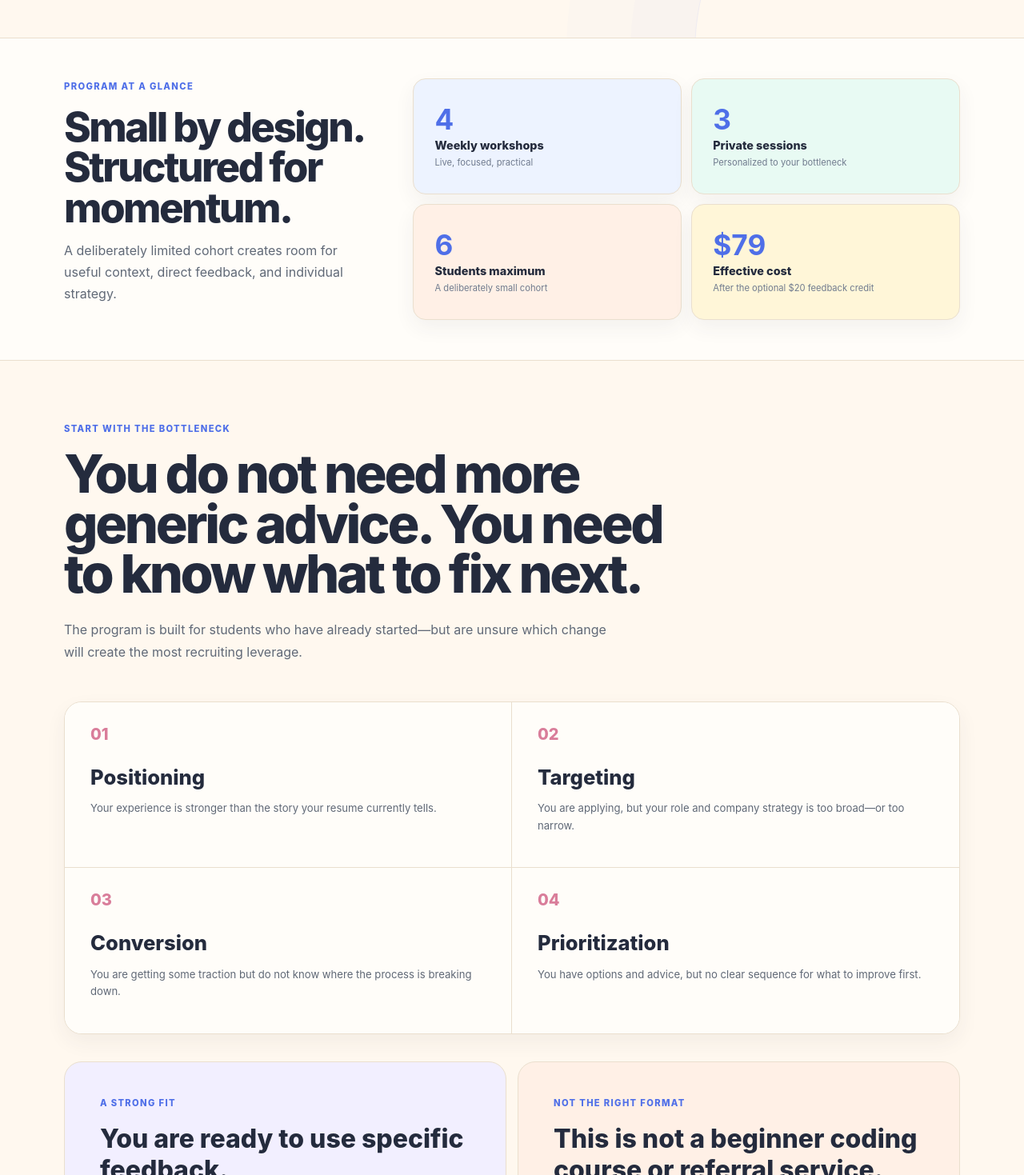
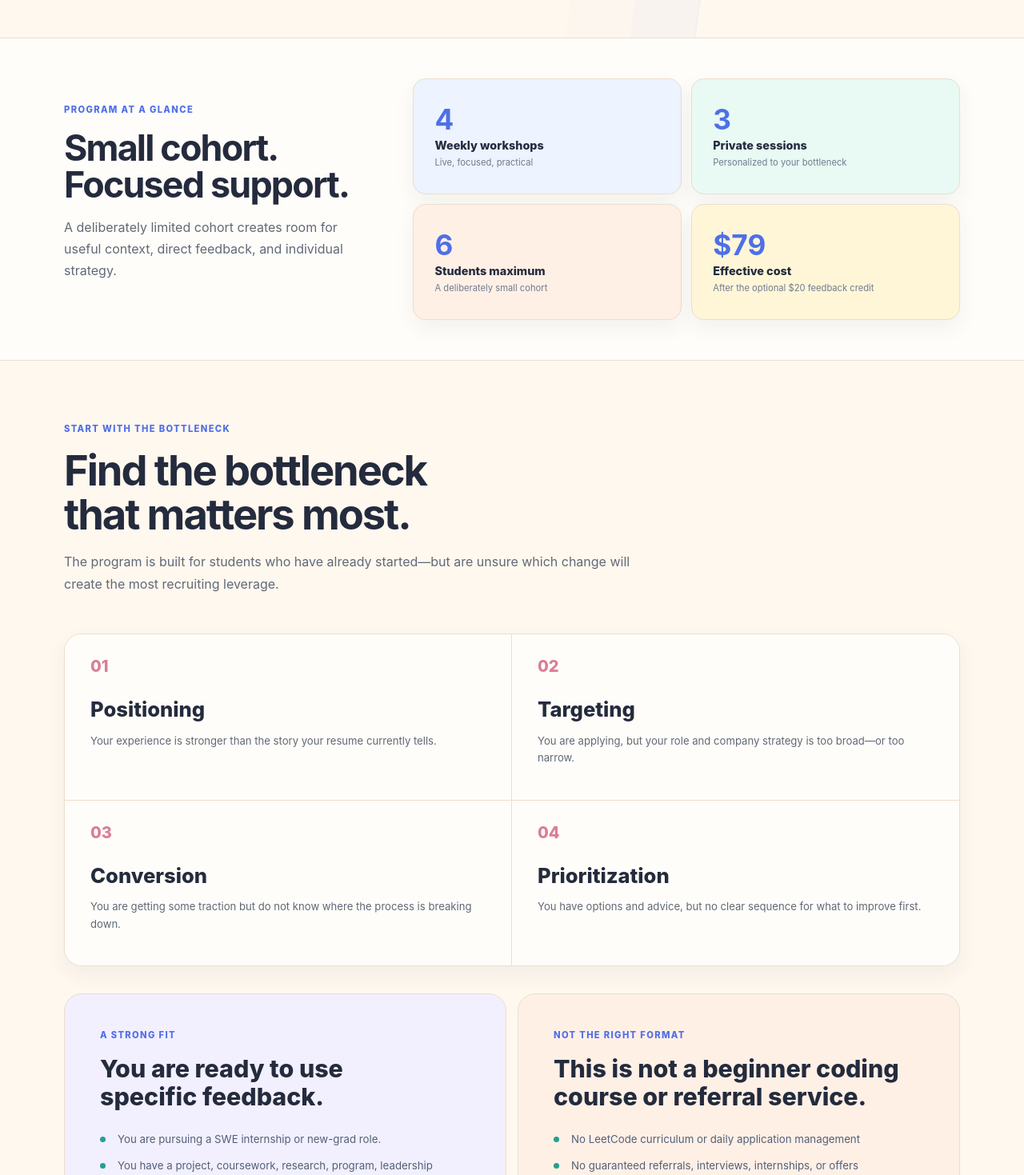
Before and after one commit to kelly0921/recruiting-season-accelerator-application, a React (Vite) app: page / in a window 1280 px wide. Shown: the part 821-2290 px from the top of the page at 80% size. Built offline with nearby package versions, Linux system fonts and the light colour scheme.

Commit message:
Improve accelerator heading readability

```diff
--- a/src/LandingPage.jsx
+++ b/src/LandingPage.jsx
@@ -144,7 +144,7 @@ export function LandingPage() {
           <div className="landing-shell snapshot-layout">
             <div>
               <p className="eyebrow">Program at a glance</p>
-              <h2 id="snapshot-title">Small by design. Structured for momentum.</h2>
+              <h2 id="snapshot-title">Small cohort. Focused support.</h2>
               <p>A deliberately limited cohort creates room for useful context, direct feedback, and individual strategy.</p>
             </div>
             <dl className="snapshot-grid">
@@ -160,7 +160,7 @@ export function LandingPage() {
           <div className="landing-shell">
             <SectionHeading
               eyebrow="Start with the bottleneck"
-              title="You do not need more generic advice. You need to know what to fix next."
+              title="Find the bottleneck that matters most."
               body="The program is built for students who have already started—but are unsure which change will create the most recruiting leverage."
               id="fit-title"
             />
@@ -202,7 +202,7 @@ export function LandingPage() {
           <div className="landing-shell">
             <SectionHeading
               eyebrow="What’s included"
-              title="A connected recruiting system—not a stack of bonuses."
+              title="Everything works together."
               body="Each part supports the same progression: diagnose, position, apply, adjust, and decide."
               id="program-title"
             />
@@ -219,7 +219,7 @@ export function LandingPage() {
             <div className="journey">
               <div className="journey-heading">
                 <p className="eyebrow">The four-week journey</p>
-                <h3>From uncertainty to a focused continuation plan.</h3>
+                <h3>Four weeks. One focused plan.</h3>
               </div>
               <ol>
                 {journey.map(([week, title, body]) => (
@@ -239,7 +239,7 @@ export function LandingPage() {
           <div className="landing-shell outcome-layout">
             <SectionHeading
               eyebrow="Leave with direction"
-              title="Know what is limiting your progress—and what to do next."
+              title="Leave knowing what to do next."
               id="outcomes-title"
             />
             <ul className="outcome-list">
@@ -257,7 +257,7 @@ export function LandingPage() {
             <div className="founder-mark" aria-hidden="true"><span>KC</span></div>
             <div>
               <p className="eyebrow">Your mentor</p>
-              <h2 id="founder-title">Strategy shaped by engineering, fintech, and student community work.</h2>
+              <h2 id="founder-title">Meet Kelly, your mentor.</h2>
               <p>
                 Kelly Chen is a software engineer, product builder, speaker, and community
                 leader whose experience spans Visa, JPMorgan Chase, Bloomberg, early-career
@@ -280,7 +280,7 @@ export function LandingPage() {
           <div className="landing-shell pricing-layout">
             <SectionHeading
               eyebrow="Founding cohort"
-              title="One transparent price. Personalized support throughout."
+              title="Four weeks of personalized support."
               id="pricing-title"
             />
             <div className="price-card">
@@ -297,7 +297,7 @@ export function LandingPage() {
 
         <section className="landing-section timeline-section" id="timeline" aria-labelledby="timeline-title">
           <div className="landing-shell">
-            <SectionHeading eyebrow="Important dates" title="A short application window before recruiting accelerates." id="timeline-title" />
+            <SectionHeading eyebrow="Important dates" title="Key dates for the founding cohort." id="timeline-title" />
             <ol className="date-timeline">
               <li><span>01</span><div><strong>Applications</strong><time>{program.applicationDates}</time></div></li>
               <li><span>02</span><div><strong>Decisions</strong><time>{program.decisionDates}</time></div></li>
@@ -308,7 +308,7 @@ export function LandingPage() {
 
         <section className="landing-section faq-section" id="faq" aria-labelledby="faq-title">
           <div className="landing-shell faq-layout">
-            <SectionHeading eyebrow="Questions" title="Know what you are applying for." id="faq-title" />
+            <SectionHeading eyebrow="Questions" title="Before you apply." id="faq-title" />
             <div className="faq-list">
               {faqs.slice(0, 5).map((item) => (
                 <details key={item.question}>
@@ -324,7 +324,7 @@ export function LandingPage() {
         <section className="final-cta">
           <div className="landing-shell">
             <p className="eyebrow">Founding cohort · {program.capacity} students maximum</p>
-            <h2>Build your recruiting strategy before the season gets away from you.</h2>
+            <h2>Ready to build a clearer recruiting plan?</h2>
             <p>Review the questions, prepare your resume, and tell Kelly what you need help solving.</p>
             <ApplicationButton />
           </div>
--- a/src/styles.css
+++ b/src/styles.css
@@ -2957,3 +2957,49 @@ body {
     margin-top: 14px;
   }
 }
+
+/* Shorter, calmer section-heading typography. */
+.snapshot h2,
+.landing-section-heading h2,
+.journey-heading h3,
+.founder-layout h2,
+.final-cta h2 {
+  max-width: 720px;
+  font-size: clamp(2.15rem, 4.1vw, 3.85rem);
+  font-weight: 740;
+  letter-spacing: -0.04em;
+  line-height: 1.04;
+  text-wrap: balance;
+}
+
+.snapshot h2 {
+  font-size: clamp(2rem, 3.5vw, 3.15rem);
+}
+
+.landing-section-heading > p:last-child {
+  max-width: 720px;
+  margin-top: 18px;
+}
+
+.included-outcomes .landing-section-heading h2,
+.outcome-section .landing-section-heading h2,
+.timeline-section .landing-section-heading h2 {
+  font-size: clamp(2rem, 3.4vw, 3.15rem);
+}
+
+.fit-panel h3 {
+  font-size: clamp(1.55rem, 2.4vw, 1.9rem);
+  line-height: 1.12;
+  text-wrap: balance;
+}
+
+@media (max-width: 620px) {
+  .snapshot h2,
+  .landing-section-heading h2,
+  .journey-heading h3,
+  .founder-layout h2,
+  .final-cta h2 {
+    font-size: clamp(2rem, 10vw, 2.9rem);
+    line-height: 1.06;
+  }
+}
```
